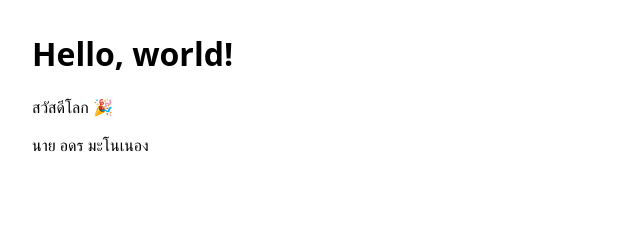
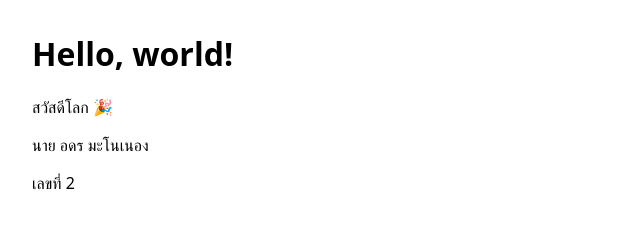
Before and after one commit to Krudony/codexissue, a plain HTML site: page index.html in a window 1280 px wide. Shown: the full height of the page, 0-640 px from the left. Drawn offline with Linux system fonts and the light colour scheme.

Commit message:
แก้ไขไฟล index3

```diff
--- a/index.html
+++ b/index.html
@@ -12,6 +12,7 @@
     <h1>Hello, world!</h1>
     <p>สวัสดีโลก 🎉</p>
     <p>นาย อดร  มะโนเนอง</p>
+    <p>เลขที่ 2</p>
   </body>
 
 </html>
```
